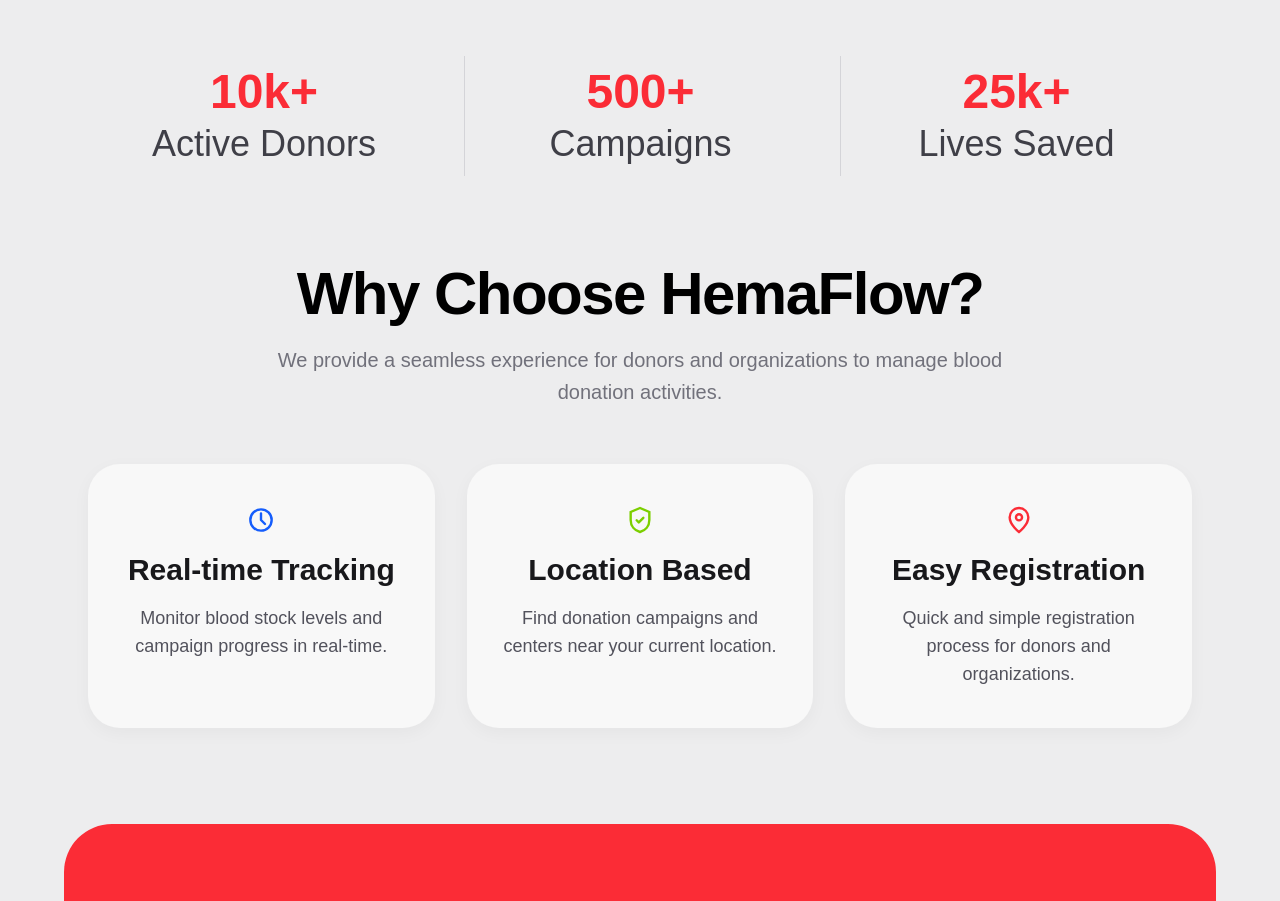
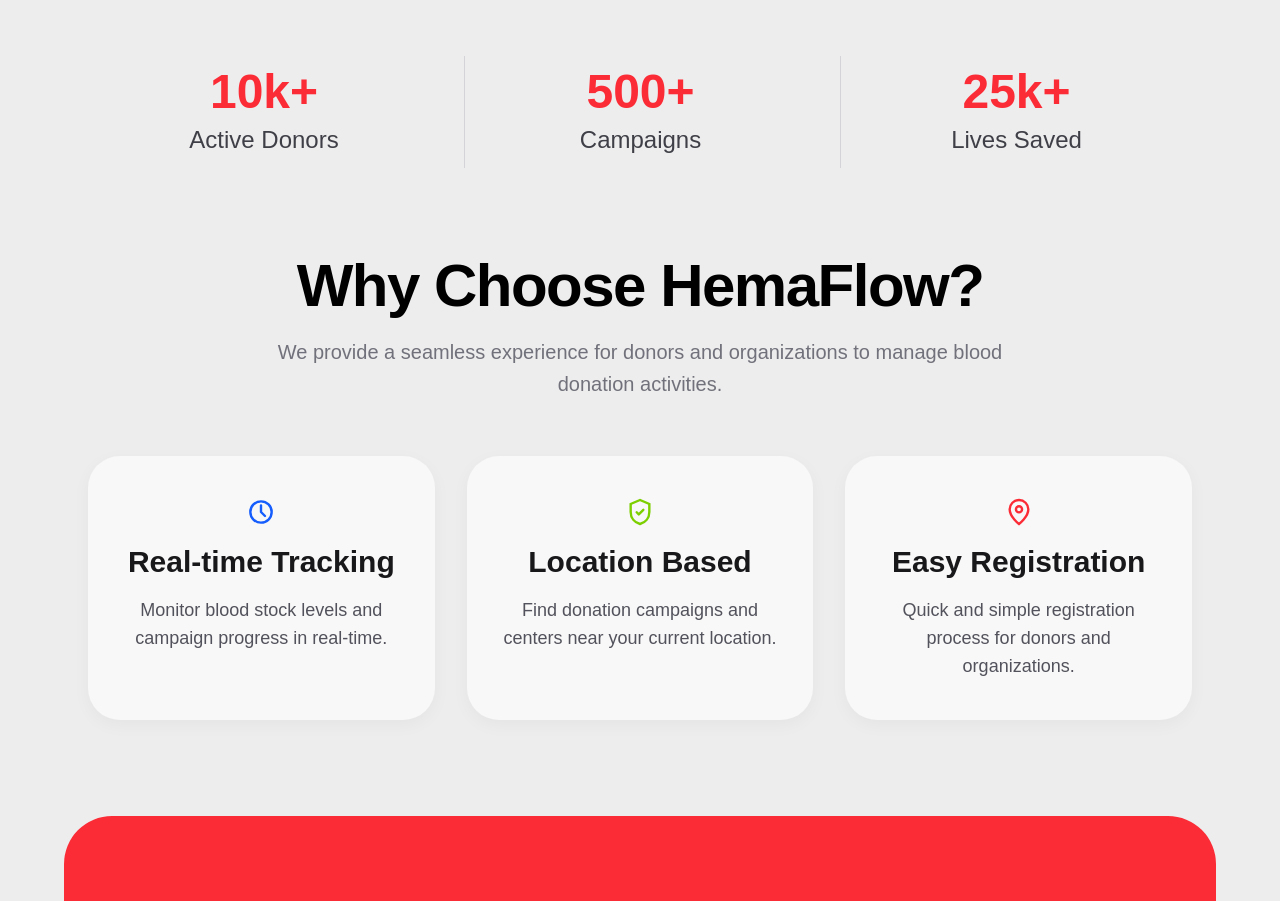
Before and after one commit to RumeshKumara/hema-connect-web, a Next.js app: page / in a window 1280 px wide. Shown: the part 800-1701 px from the top of the page. Built offline with nearby package versions, Linux system fonts and the light colour scheme.

Commit message:
Reduce font size of stat labels for improved readability

```diff
--- a/app/page.tsx
+++ b/app/page.tsx
@@ -90,7 +90,7 @@
             className={`py-3 ${index > 0 ? "border-t border-zinc-300 sm:border-t-0 sm:border-l" : ""}`}
           >
             <p className="text-5xl font-bold text-red-500">{stat.value}</p>
-            <p className="mt-2 text-4xl font-medium text-zinc-700">{stat.label}</p>
+            <p className="mt-2 text-2xl font-medium text-zinc-700">{stat.label}</p>
           </div>
         ))}
       </section>
```
